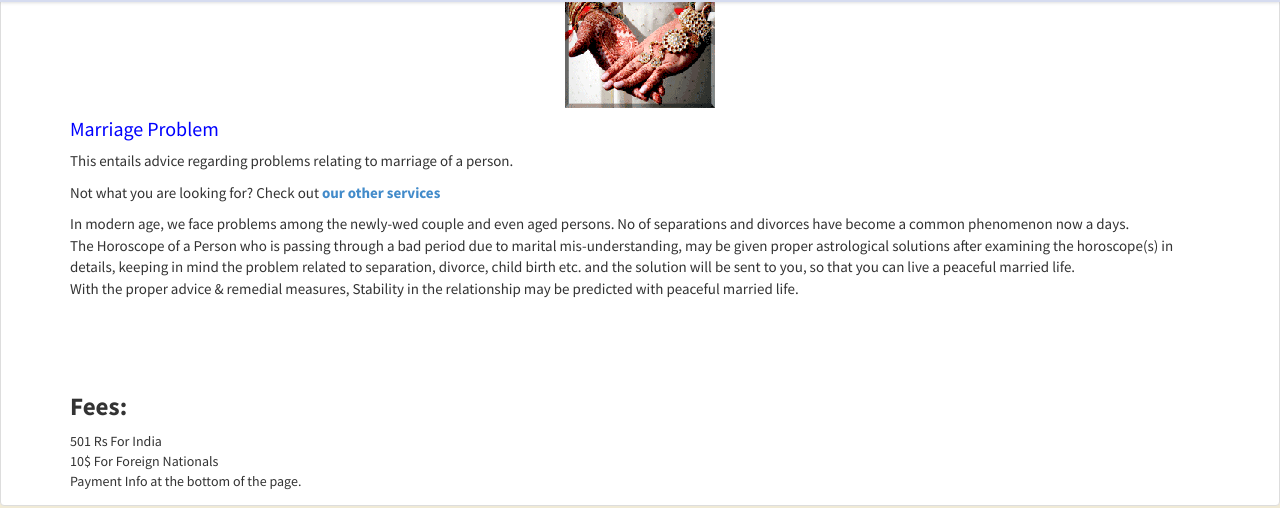
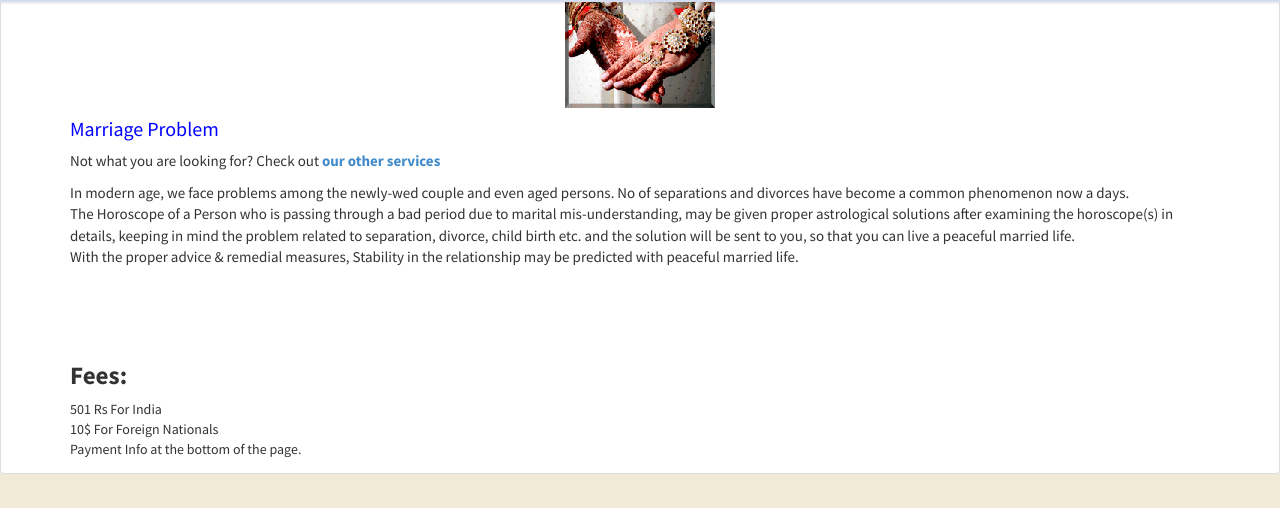
Before and after one commit to Divyanshu169/Divyanshu169.github.io, a plain HTML site: page marriage-prob.html in a window 1280 px wide. Shown: the part 51-559 px from the top of the page. Drawn offline with nearby package versions, Linux system fonts and the light colour scheme; a script that the page names is missing.

Commit message:
Update marriage-prob.html

```diff
--- a/marriage-prob.html
+++ b/marriage-prob.html
@@ -218,7 +218,6 @@ SRAstro
 			<div class="container container-fluid">
 			<h4 id="coloredtext">Marriage Problem
                         </h4>
-                        <p>This entails advice regarding problems relating to marriage of a person.</p>
                         <p>Not what you are looking for? Check out <strong><a href="index.html#service">our other services</a></strong></p>
                         <p>In modern age, we face problems among the newly-wed couple and even aged persons. No of separations and divorces have become a common phenomenon now a days.
 <br>
```
